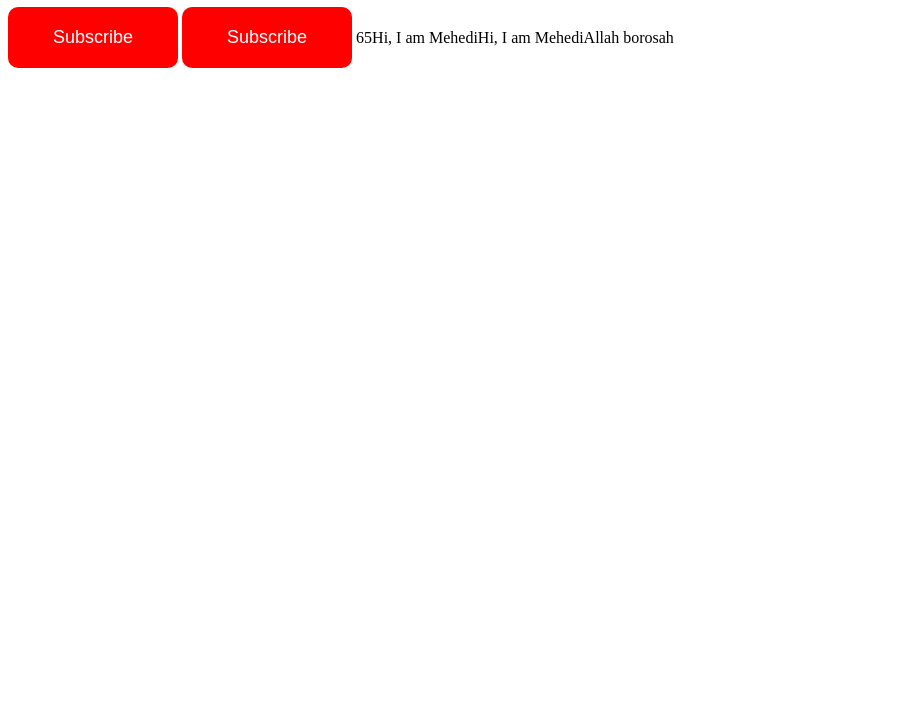
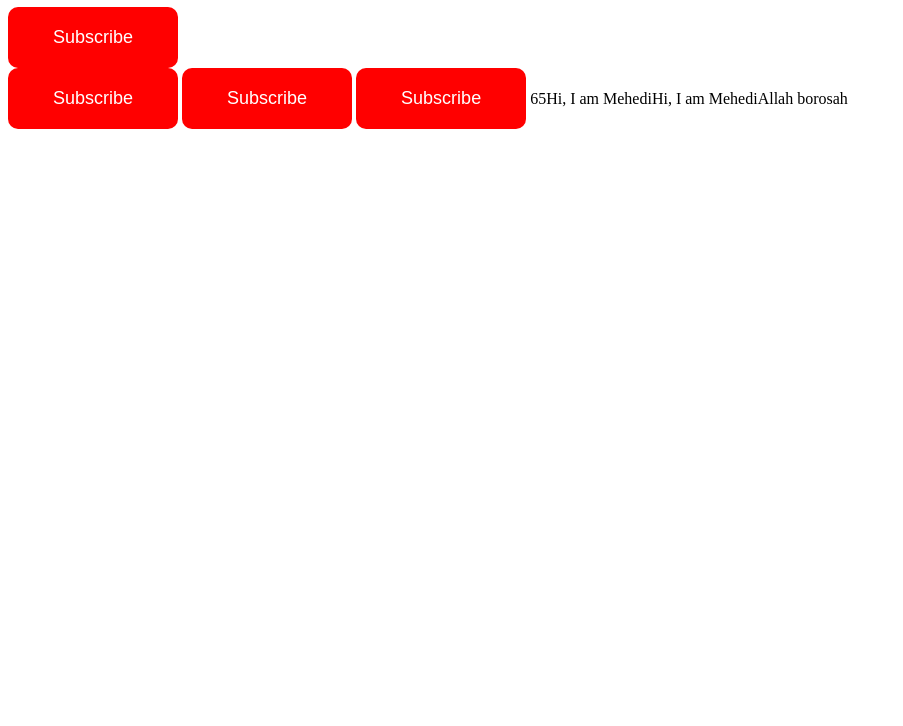
Before and after one commit to mehediinf/JavaScript_Practice, a plain HTML site: page index.html in a window 1280 px wide. Shown: the part 74-800 px from the top of the page, without its empty margins (0-903 px from the left). Drawn offline with Linux system fonts and the light colour scheme.

Commit message:
Update index.html

```diff
--- a/index.html
+++ b/index.html
@@ -14,6 +14,10 @@
     <h1 id="title">JavaScript is Fun 😀</h1>
 
     <button id="btn">Subscribe</button>
+    </br>
+     <button id="btn">Subscribe</button>
+     <button id="btn">Subscribe</button>
+
     <button onclick="window.print()">Subscribe</button>
 
 
```
